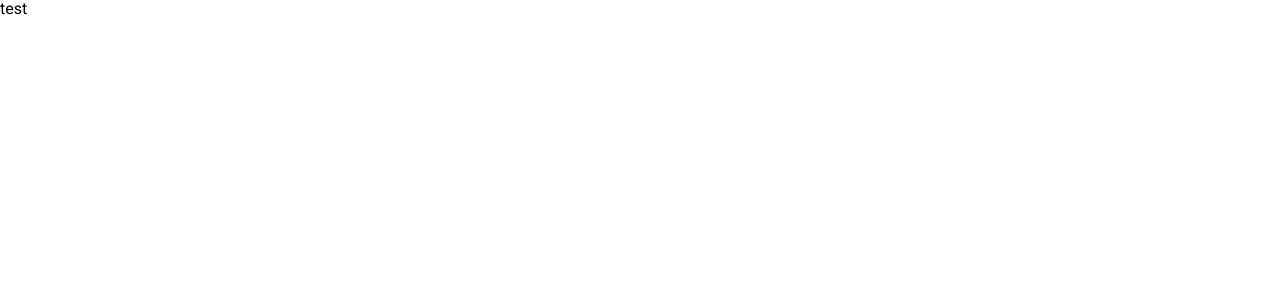
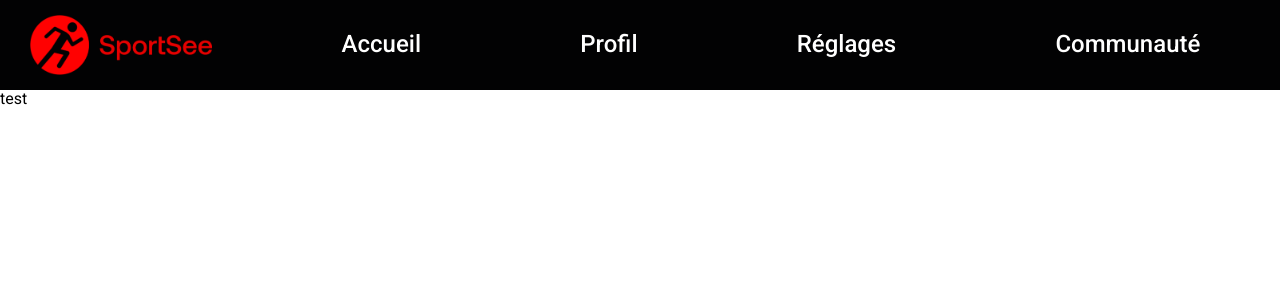
Before and after one commit to Cycle9898/OC_Projet-12_SportSee_Front, a React (Create React App) app: page / in a window 1280 px wide. Shown: the top 300 px of the page. Built offline with nearby package versions, Linux system fonts and the light colour scheme.

Commit message:
feat: header integration

```diff
--- /dev/null
+++ b/src/components/Header.tsx
@@ -0,0 +1,23 @@
+import mainLogo from '../assets/logo/logo.png';
+
+/*
+React component that represent the header of the page
+*/
+function Header() {
+    return (<header className='header'>
+        <div className='header__logo'>
+            <img src={mainLogo} alt="SportSee logo" />
+        </div>
+
+        <nav className='header__nav'>
+            <ul>
+                <li><a href="/">Accueil</a></li>
+                <li><a href="/">Profil</a></li>
+                <li><a href="/">Réglages</a></li>
+                <li><a href="/">Communauté</a></li>
+            </ul>
+        </nav>
+    </header>);
+}
+
+export default Header;
--- a/src/pages/ProfilePage.tsx
+++ b/src/pages/ProfilePage.tsx
@@ -1,8 +1,16 @@
+import Header from "../components/Header";
+
+/*
+React component that represent the Profile Page
+*/
 function ProfilePage() {
   return (
-    <div>
-      test
-    </div>
+    <>
+      <Header />
+      <main>
+        test
+      </main>
+    </>
   );
 }
 
--- a/src/style/SASS/base/_global-settings.scss
+++ b/src/style/SASS/base/_global-settings.scss
@@ -9,6 +9,10 @@ body {
     font-family: $main-font;
 }
 
+main {
+    min-height: 690px;
+}
+
 .error-msg {
     font-size: 1.5em;
     color: red;
--- /dev/null
+++ b/src/style/SASS/components/_header.scss
@@ -0,0 +1,35 @@
+/* Header */
+
+.header {
+    display: flex;
+    align-items: center;
+    background-color: $secondary-color;
+    padding-left: 30px;
+    min-height: 90px;
+
+    &__logo {
+        height: 60px;
+        width: fit-content;
+        margin-right: 50px;
+
+        img {
+            height: 100%;
+            width: auto;
+        }
+    }
+
+    &__nav {
+        width: 100%;
+
+        ul {
+            display: flex;
+            justify-content: space-around;
+
+            a {
+                color: white;
+                @include font-set(1.5rem, 500);
+                text-decoration: none;
+            }
+        }
+    }
+}
--- a/src/style/SASS/main.scss
+++ b/src/style/SASS/main.scss
@@ -6,10 +6,14 @@
 
 @import './utils/mixins';
 
-//global settings
+//Global settings
 
 @import './base/global-settings';
 
 //Components
 
+@import './components/header';
+
 //Pages
+
+@import './pages/profile-page';
--- /dev/null
+++ b/src/style/SASS/pages/_profile-page.scss
@@ -0,0 +1 @@
+/* Profile Page */
```
Also changed, not shown: src/assets/logo/logo.png (added).
